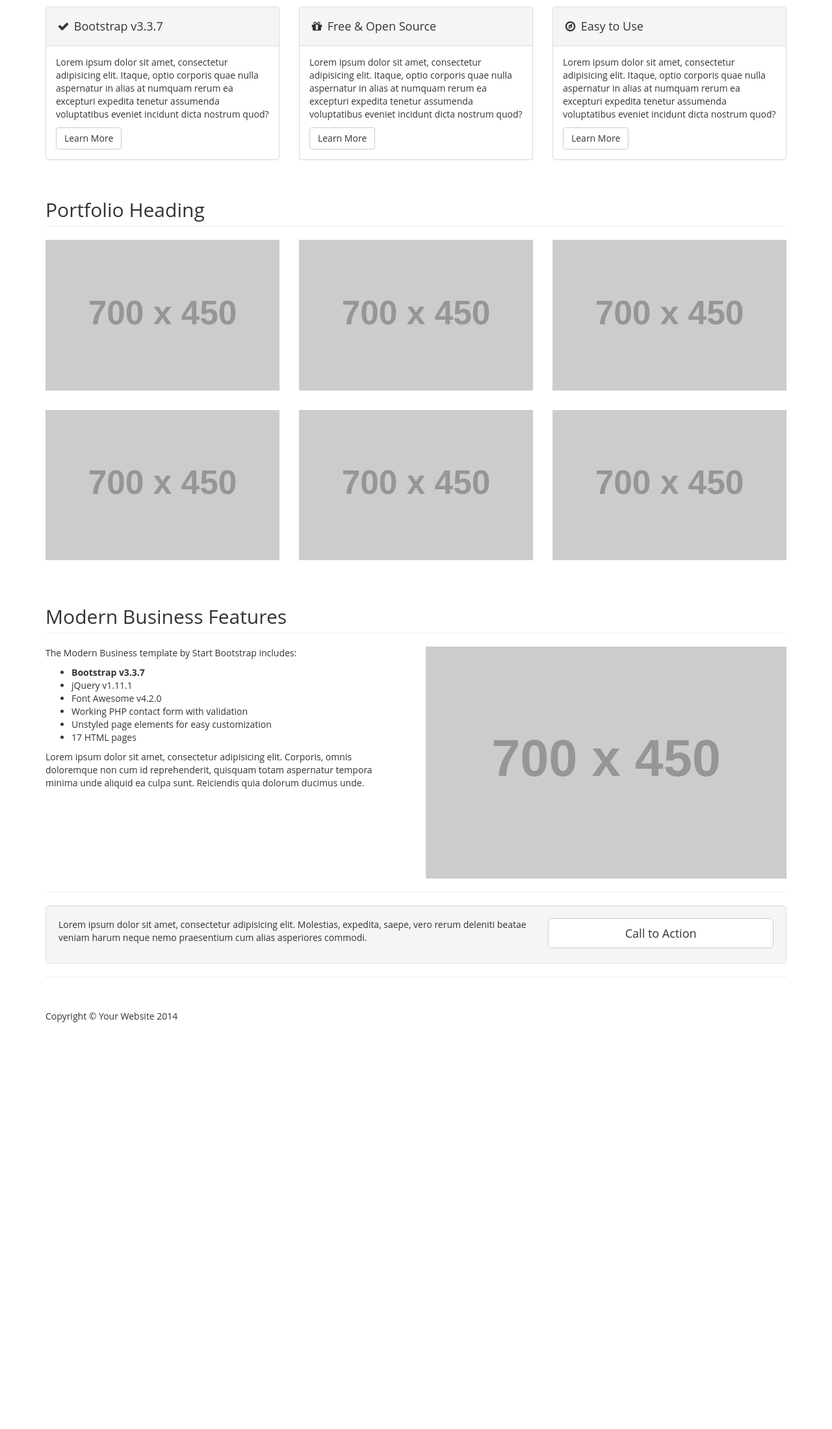
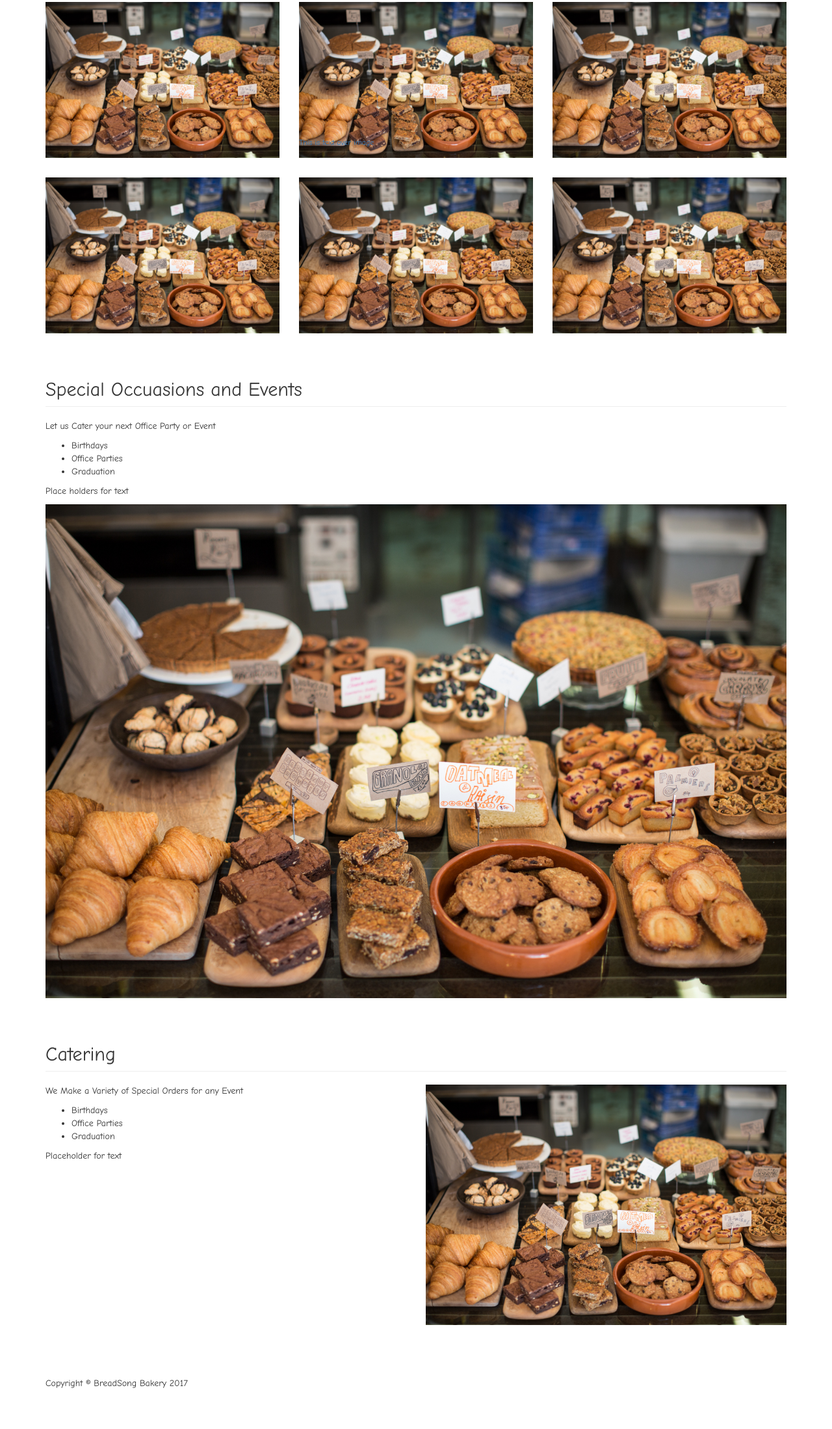
Before and after one commit to atanasgizdov/BreadsongBakery, a plain HTML site: page landingpage.html in a window 1280 px wide. Shown: the part 525-2724 px from the top of the page at 65% size. Before the commit the page ends 2159 px from the top, so only its background shows below. Drawn offline with Linux system fonts and the light colour scheme; placeholder pictures from the web are drawn by us.

Commit message:
Added images and About section

```diff
--- a/css/custom.css
+++ b/css/custom.css
@@ -88,12 +88,17 @@ body{position:relative}.homepage-hero-module{border-right:none;border-left:none;
  * Typography
 /* ---------------------------------------------- */
 
+/* Main pages font*/
+.row {
+	 font-family:"Comic Sans MS", cursive, sans-serif
+}
+
 #intro h1, #intro h2, #intro h5, #intro h6 {
 	color: #FFF;
 	font-family: "Raleway", "Helvetica Neue", Helvetica, Arial, sans-serif;
     font-weight: 900;
     text-transform: uppercase;
-    font-size:40px;
+    font-size:60px;
     text-shadow: 1px 0 0 #000, 0 -1px 0 #000, 0 1px 0 #000, -1px 0 0 #000;
 
 }
@@ -132,3 +137,26 @@ a:hover {
     font-weight: 500;
 
 }
+
+.navbar-color,
+.custom-collapse {
+	background: #FFF;
+	box-shadow: 0 0 4px rgba(0, 0, 0, .2);
+	padding: 0;
+}
+
+/* ---------------------------------------------- /*
+ * Text over images for landing page portfolio demos
+/* ---------------------------------------------- */
+
+.image {
+   position: relative;
+   width: 100%; /* for IE 6 */
+}
+
+h6 {
+   position: absolute;
+   top: 200px;
+   left: 0;
+   width: 100%;
+}
--- a/js/custom.js
+++ b/js/custom.js
@@ -25,6 +25,18 @@ $( document ).ready(function() {
     });
 
 });
+
+		var navbar = $('.navbar');
+		var navHeight = navbar.height();
+
+		$(window).scroll(function() {
+			if($(this).scrollTop() >= navHeight) {
+				navbar.addClass('navbar-color');
+			}
+			else {
+				navbar.removeClass('navbar-color');
+			}
+		});
 
 
 
--- a/landingpage.html
+++ b/landingpage.html
@@ -45,7 +45,7 @@
                     <span class="icon-bar"></span>
                     <span class="icon-bar"></span>
                 </button>
-                <a class="navbar-brand" href="index.html">Start Bootstrap</a>
+                <a class="navbar-brand" href="index.html">Breadsong Bakery</a>
             </div>
             <!-- Collect the nav links, forms, and other content for toggling -->
             <div class="collapse navbar-collapse" id="bs-example-navbar-collapse-1">
@@ -132,19 +132,19 @@
         <!-- Wrapper for slides -->
         <div class="carousel-inner">
             <div class="item active">
-                <div class="fill" style="background-image:url('images/test.jpg');"></div>
+                <div class="fill" style="background-image:url('images/bakery1.jpg');"></div>
                 <div class="carousel-caption">
-                    <h2>Caption 1</h2>
+                   <h4><a href="#catering" class="btn btn-default"> Catering</a></h4>
                 </div>
             </div>
             <div class="item">
-                <div class="fill" style="background-image:url('http://placehold.it/1900x1080&text=Slide Two');"></div>
+                <div class="fill" style="background-image:url('images/crepe.jpg');"></div>
                 <div class="carousel-caption">
-                    <h2>Caption 2</h2>
+                    <h2>Caption 2 </h2>
                 </div>
             </div>
             <div class="item">
-                <div class="fill" style="background-image:url('http://placehold.it/1900x1080&text=Slide Three');"></div>
+                <div class="fill" style="background-image:url('images/bakery1.jpg');"></div>
                 <div class="carousel-caption">
                     <h2>Caption 3</h2>
                 </div>
@@ -163,7 +163,7 @@
     <!-- Page Content -->
     <div class="container">
 
-        <!-- Marketing Icons Section -->
+        <!-- Marketing Icons Section
         <div class="row">
             <div class="col-lg-12">
                 <h1 class="page-header">
@@ -204,73 +204,100 @@
                 </div>
             </div>
         </div>
-        <!-- /.row -->
+         /.row -->
 
         <!-- Portfolio Section -->
         <div class="row">
             <div class="col-lg-12">
-                <h2 class="page-header">Portfolio Heading</h2>
+                <h2 class="page-header">A Treat For Every Occasion!</h2>
             </div>
             <div class="col-md-4 col-sm-6">
                 <a href="portfolio-item.html">
-                    <img class="img-responsive img-portfolio img-hover" src="http://placehold.it/700x450" alt="">
+                    <img class="img-responsive img-portfolio img-hover" src="images/bakery1.jpg" alt="">
                 </a>
             </div>
             <div class="col-md-4 col-sm-6">
                 <a href="portfolio-item.html">
-                    <img class="img-responsive img-portfolio img-hover" src="http://placehold.it/700x450" alt="">
+                	<div class = 'image'>
+                    <img class="img-responsive img-portfolio img-hover" src="images/bakery1.jpg" alt="">
+                    <h6> This is text over image</h6>
+                    </div>
                 </a>
             </div>
             <div class="col-md-4 col-sm-6">
                 <a href="portfolio-item.html">
-                    <img class="img-responsive img-portfolio img-hover" src="http://placehold.it/700x450" alt="">
+                    <img class="img-responsive img-portfolio img-hover" src="images/bakery1.jpg" alt="">
                 </a>
             </div>
             <div class="col-md-4 col-sm-6">
                 <a href="portfolio-item.html">
-                    <img class="img-responsive img-portfolio img-hover" src="http://placehold.it/700x450" alt="">
+                    <img class="img-responsive img-portfolio img-hover" src="images/bakery1.jpg" alt="">
                 </a>
             </div>
             <div class="col-md-4 col-sm-6">
                 <a href="portfolio-item.html">
-                    <img class="img-responsive img-portfolio img-hover" src="http://placehold.it/700x450" alt="">
+                    <img class="img-responsive img-portfolio img-hover" src="images/bakery1.jpg" alt="">
                 </a>
             </div>
             <div class="col-md-4 col-sm-6">
                 <a href="portfolio-item.html">
-                    <img class="img-responsive img-portfolio img-hover" src="http://placehold.it/700x450" alt="">
+                    <img class="img-responsive img-portfolio img-hover" src="images/bakery1.jpg" alt="">
                 </a>
             </div>
         </div>
         <!-- /.row -->
 
+
+
         <!-- Features Section -->
         <div class="row">
             <div class="col-lg-12">
-                <h2 class="page-header">Modern Business Features</h2>
+                <h2 class="page-header">Special Occuasions and Events</h2>
             </div>
             <div class="col-md-6">
-                <p>The Modern Business template by Start Bootstrap includes:</p>
+                <p>Let us Cater your next Office Party or Event</p>
                 <ul>
-                    <li><strong>Bootstrap v3.3.7</strong>
+                    <li>Birthdays
                     </li>
-                    <li>jQuery v1.11.1</li>
-                    <li>Font Awesome v4.2.0</li>
-                    <li>Working PHP contact form with validation</li>
-                    <li>Unstyled page elements for easy customization</li>
-                    <li>17 HTML pages</li>
+                    <li>Office Parties</li>
+                    <li>Graduation</li>
+
                 </ul>
-                <p>Lorem ipsum dolor sit amet, consectetur adipisicing elit. Corporis, omnis doloremque non cum id reprehenderit, quisquam totam aspernatur tempora minima unde aliquid ea culpa sunt. Reiciendis quia dolorum ducimus unde.</p>
+                <p>Place holders for text</p>
             </div>
-            <div class="col-md-6">
-                <img class="img-responsive" src="http://placehold.it/700x450" alt="">
+            <div class="col-lg-12">
+            	<a href="portfolio-item.html">
+                <img class="img-responsive img-portfolio img-hover" src="images/bakery1.jpg" alt="">
+               </a>
             </div>
         </div>
         <!-- /.row -->
 
-        <hr>
+         <!-- Features Section -->
+        <div class="row" id = "catering">
+            <div class="col-lg-12">
+                <h2 class="page-header">Catering</h2>
+            </div>
+            <div class="col-md-6">
+                <p>We Make a Variety of Special Orders for any Event</p>
+                <ul>
+                    <li>Birthdays
+                    </li>
+                    <li>Office Parties</li>
+                    <li>Graduation</li>
 
-        <!-- Call to Action Section -->
+                </ul>
+                <p>Placeholder for text</p>
+            </div>
+            <div class="col-md-6">
+            	<a href="portfolio-item.html">
+                <img class="img-responsive img-portfolio img-hover" src="images/bakery1.jpg" alt="">
+               </a>
+            </div>
+        </div>
+        <!-- /.row -->
+
+        <!-- Call to Action Section
         <div class="well">
             <div class="row">
                 <div class="col-md-8">
@@ -284,11 +311,13 @@
 
         <hr>
 
+        -->
+
         <!-- Footer -->
         <footer>
             <div class="row">
                 <div class="col-lg-12">
-                    <p>Copyright &copy; Your Website 2014</p>
+                    <p>Copyright &copy; BreadSong Bakery 2017</p>
                 </div>
             </div>
         </footer>
@@ -308,7 +337,7 @@
     <!-- Script to Activate the Carousel -->
     <script>
     $('.carousel').carousel({
-        interval: 5000 //changes the speed
+        interval: 4000 //changes the speed
     })
     </script>
 
```
Also changed, not shown: about.html (+80 -21 lines), index.html (+1 -1 lines), images/EdgarandRumi.jpg (added), images/bakery1.jpg (added), images/crepe.jpg (added).
